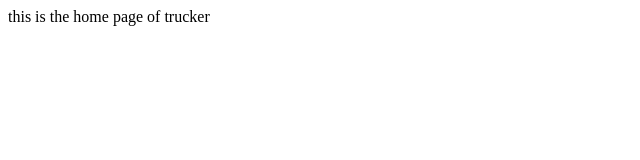
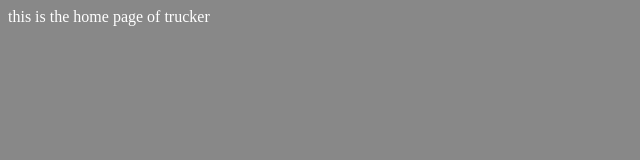
Before and after one commit to Rushabh5805/trucker, a plain HTML site: page src/index.html in a window 1280 px wide. Shown: the whole page, without its empty margins (0-640 px from the left). Drawn offline with Linux system fonts and the light colour scheme.

Commit message:
added styles

```diff
--- a/src/index.html
+++ b/src/index.html
@@ -2,6 +2,7 @@
 <html>
 <head>
 	<title>Application</title>
+	<link rel="stylesheet" type="text/css" href="style.css">
 </head>
 <body>
 this is the home page of trucker
--- /dev/null
+++ b/src/style.css
@@ -0,0 +1,4 @@
+body {
+	color: white;
+	background: #888;
+}
```
